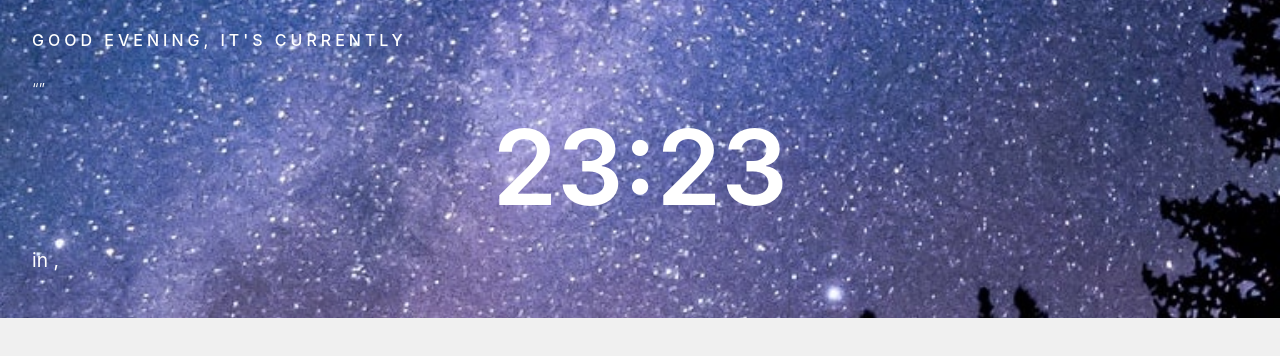
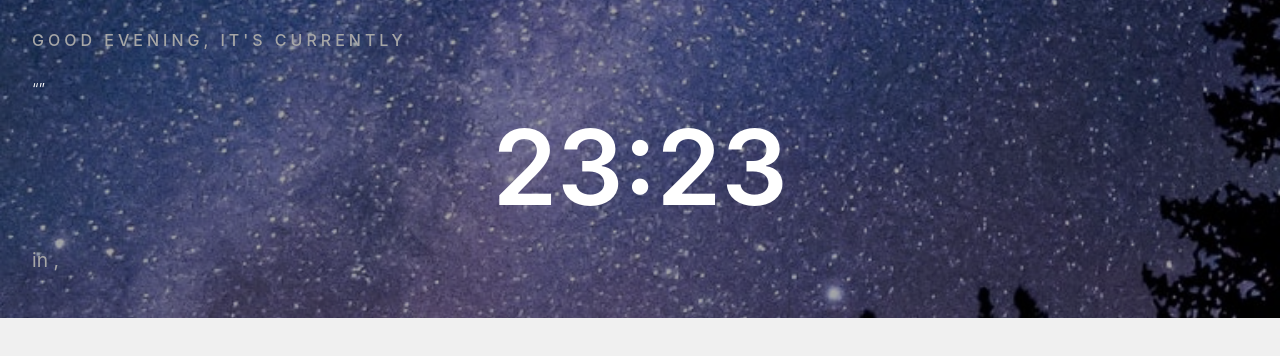
Before and after one commit to jianninetorres/clock-app, a React (Create React App) app: page / in a window 1280 px wide. Shown: the top 356 px of the page. Built offline with nearby package versions, Linux system fonts and the light colour scheme; no server answers.

Commit message:
Improve background styles

```diff
--- a/src/components/CurrentTime.js
+++ b/src/components/CurrentTime.js
@@ -7,6 +7,7 @@ const CurrentTimeStyles = styled.div`
   justify-content: center;
   align-items: flex-end;
   margin-bottom: calc(var(--base-size) * 2);
+  z-index: 1;
 
   h2 {
     margin-bottom: 0;
--- a/src/components/Hero.js
+++ b/src/components/Hero.js
@@ -9,11 +9,21 @@ const HeroStyles = styled.div`
   display: flex;
   flex-direction: column;
   justify-content: space-between;
+  position: relative;
   background: url(${(props) => props.background}) no-repeat center center;
   background-size: cover;
   padding: calc(var(--base-size) * 2) calc(var(--base-size) * 2);
   color: #fff;
   height: 100%;
+  &::before {
+    content: "";
+    position: absolute;
+    top: 0px;
+    right: 0px;
+    bottom: 0px;
+    left: 0px;
+    background-color: rgba(0, 0, 0, 0.35);
+  }
 
   h3 {
     margin-bottom: calc(var(--base-size) * 2);
--- a/src/components/Quote.js
+++ b/src/components/Quote.js
@@ -3,6 +3,8 @@ import React from "react";
 import styled from "styled-components";
 
 const QuoteStyles = styled.div`
+  z-index: 1;
+
   p {
     color: var(--white);
     margin-top: var(--base-size);
```
